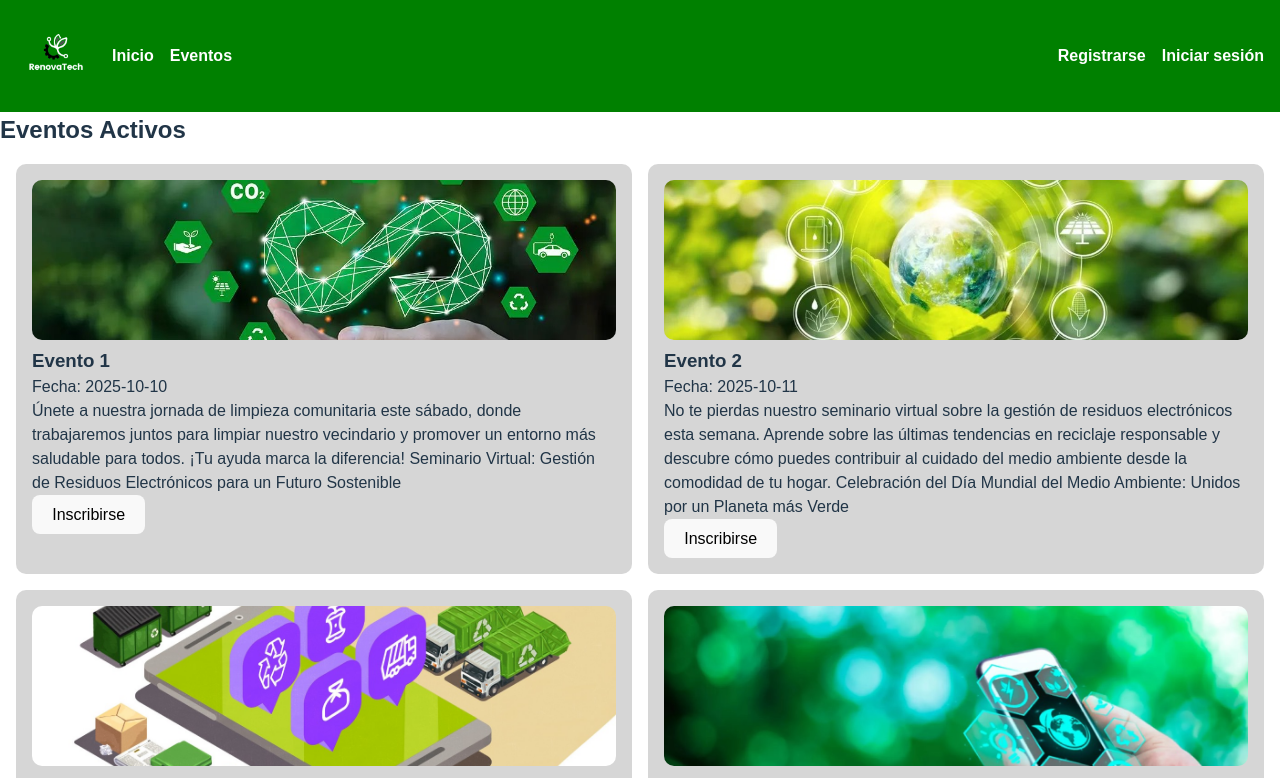
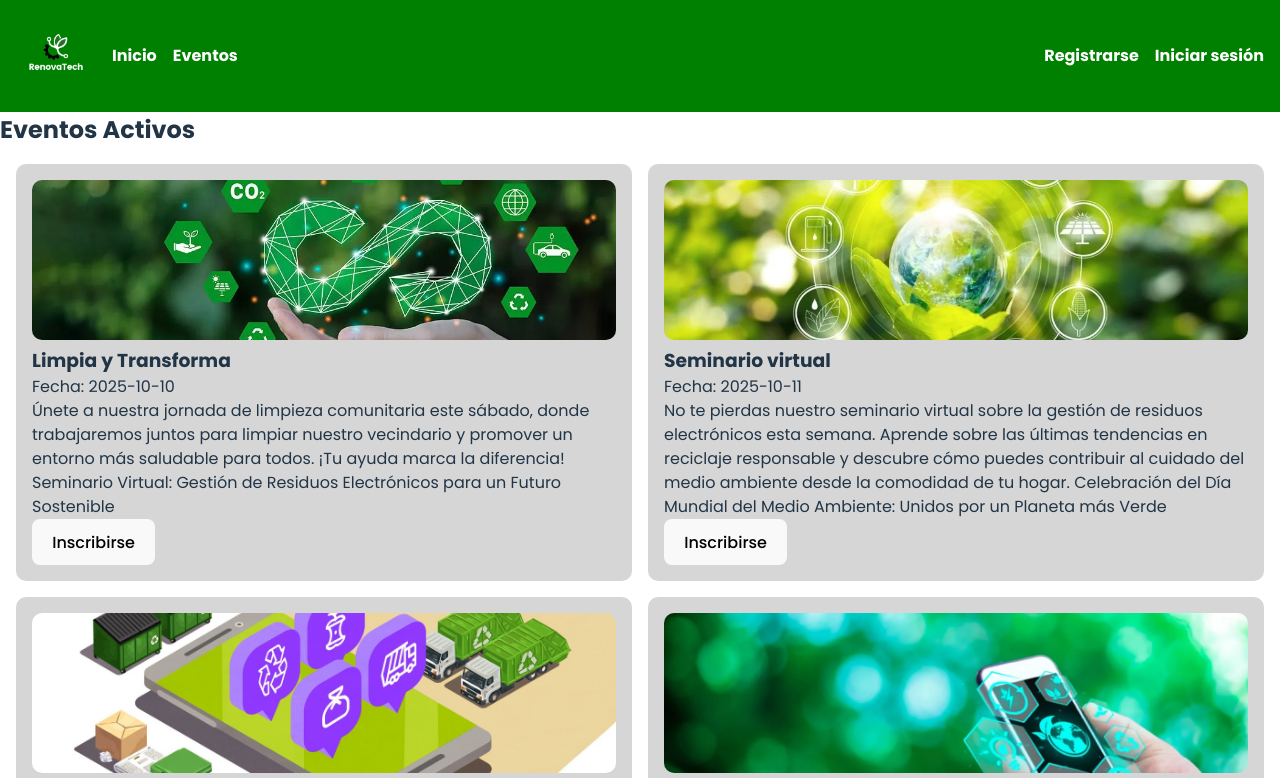
Before and after one commit to EmmaVargas19/Proyecto-Final-TDS, a React (Vite) app in the folder vite-project/: page /eventos in a window 1280 px wide. Shown: the top 778 px of the page. Built offline with nearby package versions, Linux system fonts and the light colour scheme.

Commit message:
cambio de font-family, nombres de org en Donar y nombre de los eventos

```diff
--- a/vite-project/package.json
+++ b/vite-project/package.json
@@ -29,6 +29,6 @@
     "eslint-plugin-react": "^7.33.2",
     "eslint-plugin-react-hooks": "^4.6.0",
     "eslint-plugin-react-refresh": "^0.4.5",
-    "vite": "^5.2.2"
+    "vite": "^5.2.8"
   }
 }
--- a/vite-project/src/App.css
+++ b/vite-project/src/App.css
@@ -2,6 +2,8 @@
   margin: 0;
   padding: 0;
   box-sizing: border-box;
+  font-family: "Poppins", sans-serif;
+
 }
 
 :root {
--- a/vite-project/src/Donar.css
+++ b/vite-project/src/Donar.css
@@ -1,7 +1,7 @@
 .donar-container {
     display: flex;
     height: 100%;
-    font-family: 'Montserrat', sans-serif;
+    font-family: "Poppins", sans-serif;
     background-color: #c5fac7;
   }
 
--- a/vite-project/src/Donar.jsx
+++ b/vite-project/src/Donar.jsx
@@ -64,10 +64,10 @@ console.log(selectedValue)
               </div>
               <select value={ong} onChange={handleChangeOng} className="form-select">
                 <option value="">Ong donde quiero donar</option>
-                <option value="DMAA">Ong1</option>
-                <option value="MPMC">Ong2</option>
-                <option value="SBH">Ong3</option>
-                <option value="IVN">Ong4</option>
+                <option value="DMAA">EcoElectrónica</option>
+                <option value="MPMC">RafaPC</option>
+                <option value="SBH">ElectroCompu</option>
+                <option value="IVN">CompuCentro</option>
               </select>
               <select value={selectedValue} onChange={handleChange} className="form-select">
                 <option value="">Selecciona un dispositivo a donar</option>
--- a/vite-project/src/Eventos.jsx
+++ b/vite-project/src/Eventos.jsx
@@ -16,16 +16,16 @@ const [eventosInscritos, setEventosInscritos] = useState(initialEventosInscritos
     const [objId, setObjId] = useState([]);
 
     const events = [
-        { name: "Evento 1", date: "2025-10-10",
+        { name: "Limpia y Transforma", date: "2025-10-10",
         description: "Únete a nuestra jornada de limpieza comunitaria este sábado, donde trabajaremos juntos para limpiar nuestro vecindario y promover un entorno más saludable para todos. ¡Tu ayuda marca la diferencia! Seminario Virtual: Gestión de Residuos Electrónicos para un Futuro Sostenible",
         img: "src/assets/img1.jpeg", id: 1 },
-        { name: "Evento 2", date: "2025-10-11", description: "No te pierdas nuestro seminario virtual sobre la gestión de residuos electrónicos esta semana. Aprende sobre las últimas tendencias en reciclaje responsable y descubre cómo puedes contribuir al cuidado del medio ambiente desde la comodidad de tu hogar. Celebración del Día Mundial del Medio Ambiente: Unidos por un Planeta más Verde",
+        { name: "Seminario virtual", date: "2025-10-11", description: "No te pierdas nuestro seminario virtual sobre la gestión de residuos electrónicos esta semana. Aprende sobre las últimas tendencias en reciclaje responsable y descubre cómo puedes contribuir al cuidado del medio ambiente desde la comodidad de tu hogar. Celebración del Día Mundial del Medio Ambiente: Unidos por un Planeta más Verde",
         img: "src/assets/img2.jpeg", id: 2 },
-        { name: "Evento 3", date: "2025-10-12", description: "Ven y celebra el Día Mundial del Medio Ambiente con nosotros en nuestro evento especial al aire libre. Disfruta de actividades interactivas, talleres educativos y una feria de productos ecológicos. ¡Juntos podemos marcar el cambio! Taller de Reparación de Dispositivos Electrónicos: Extiende la Vida de tus Gadgets",
+        { name: "Planeta Verde", date: "2025-10-12", description: "Ven y celebra el Día Mundial del Medio Ambiente con nosotros en nuestro evento especial al aire libre. Disfruta de actividades interactivas, talleres educativos y una feria de productos ecológicos. ¡Juntos podemos marcar el cambio! Taller de Reparación de Dispositivos Electrónicos: Extiende la Vida de tus Gadgets",
         img: "src/assets/img3.jpeg", id: 3 },
-        { name: "Evento 4", date: "2025-10-13", description: "Te invitamos a nuestro taller de reparación de dispositivos electrónicos, donde aprenderás habilidades prácticas para alargar la vida útil de tus dispositivos y reducir el desperdicio electrónico. ¡Empodérate para ser parte de la solución! Ciclo de Cine Ambiental: Inspirando Acción para la Conservación del Planeta",
+        { name: "Repara y salva el planeta", date: "2025-10-13", description: "Te invitamos a nuestro taller de reparación de dispositivos electrónicos, donde aprenderás habilidades prácticas para alargar la vida útil de tus dispositivos y reducir el desperdicio electrónico. ¡Empodérate para ser parte de la solución! Ciclo de Cine Ambiental: Inspirando Acción para la Conservación del Planeta",
         img: "src/assets/img4.jpeg", id: 4 },
-        { name: "Evento 5", date: "2025-10-14", description: "Acompáñanos en nuestro ciclo de cine ambiental mensual, donde proyectaremos documentales inspiradores sobre la conservación del medio ambiente y el impacto de nuestras acciones en el planeta. ¡Una noche de cine con conciencia!",
+        { name: "Cine ambiente", date: "2025-10-14", description: "Acompáñanos en nuestro ciclo de cine ambiental mensual, donde proyectaremos documentales inspiradores sobre la conservación del medio ambiente y el impacto de nuestras acciones en el planeta. ¡Una noche de cine con conciencia!",
         img: "src/assets/img5.jpeg", id: 5 }
     ];
 console.log(events)
@@ -97,6 +97,10 @@ console.log(mostrar)
 
     return (
         <>
+            <style>
+            @import url('https://fonts.googleapis.com/css2?family=Poppins:ital,wght@0,100;0,200;0,300;0,400;0,500;0,600;0,700;0,800;0,900;1,100;1,200;1,300;1,400;1,500;1,600;1,700;1,800;1,900&display=swap')
+            </style>
+
             <h2>Eventos Activos</h2>
             <div className='gridejem'>
                 {mapeo}
--- a/vite-project/src/Login.css
+++ b/vite-project/src/Login.css
@@ -2,7 +2,7 @@
   padding: 0;
   margin: 0;
   box-sizing: border-box;
-  font-family: 'Montserrat', sans-serif;
+  font-family: "Poppins", sans-serif;
 }
 
 .container{
--- a/vite-project/src/Register.css
+++ b/vite-project/src/Register.css
@@ -2,7 +2,7 @@
   padding: 0;
   margin: 0;
   box-sizing: border-box;
-  font-family: 'Montserrat', sans-serif;
+  font-family: "Poppins", sans-serif;
 }
 
 .container{
--- a/vite-project/src/index.css
+++ b/vite-project/src/index.css
@@ -1,5 +1,5 @@
 :root {
-  font-family: Inter, system-ui, Avenir, Helvetica, Arial, sans-serif;
+  font-family: "Poppins", sans-serif;
   line-height: 1.5;
   font-weight: 400;
   color-scheme: light dark;
@@ -36,7 +36,7 @@ button {
   padding: 0.6em 1.2em;
   font-size: 1em;
   font-weight: 500;
-  font-family: inherit;
+  font-family: "Poppins", sans-serif;
   background-color: #1a1a1a;
   cursor: pointer;
   transition: border-color 0.25s;
```
Also changed, not shown: 1 other file (tests, documents, lock files or other folders).
